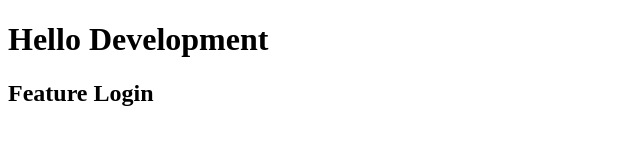
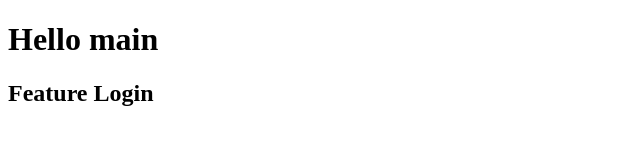
Before and after one commit to prabir791/SDAdevOps, a plain HTML site: page index.html in a window 1280 px wide. Shown: the whole page, without its empty margins (0-640 px from the left). Drawn offline with Linux system fonts and the light colour scheme.

Commit message:
main update

```diff
--- a/index.html
+++ b/index.html
@@ -6,7 +6,7 @@
 <title> SDA LAB </title>
 </head>
 <body>
-<h1> Hello Development </h1>
+<h1> Hello main </h1>
 <h2> Feature Login </h2>
 </body>
 </html>
```
